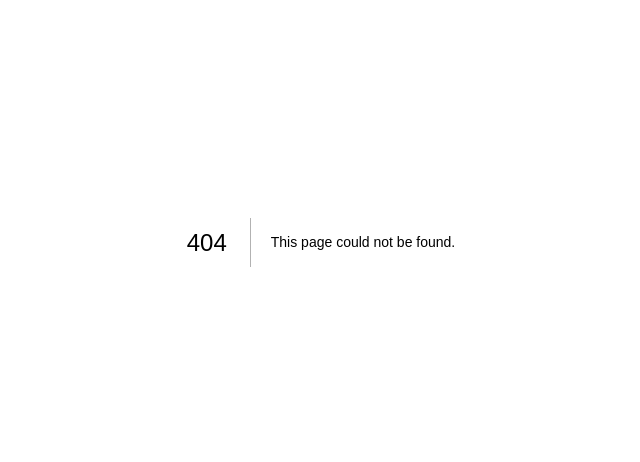
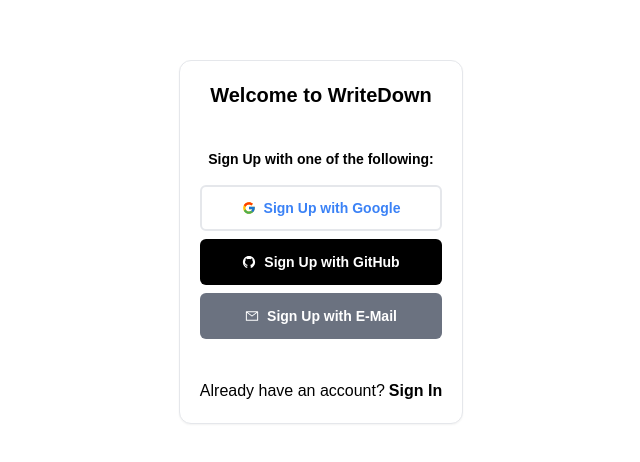
Before and after one commit to NayamAmarshe/writedown, a Next.js app: page /signup in a window 1280 px wide. Before the commit this address had no page. Shown: the part 158-620 px from the top of the page, without its empty margins (319-959 px from the left). Built offline with nearby package versions, Linux system fonts and the light colour scheme.

Commit message:
Added email signup and added a button to access it from the signup page

```diff
--- /dev/null
+++ b/pages/emailsignup.tsx
@@ -0,0 +1,48 @@
+import type { NextPage } from "next";
+import { useRouter } from "next/router";
+import Button from "../components/Button";
+import { AiOutlineArrowRight } from "react-icons/ai";
+import { Router } from "next/router";
+const Signup: NextPage = () => {
+    const router = useRouter()
+
+    return (
+
+        <div className="flex h-screen w-screen flex-col items-center justify-center">
+            {/*Main div*/}
+
+            <div className="flex flex-col gap-10 rounded-xl border bg-white p- shadow-sm dark:border-gray-700 dark:bg-gray-800 dark:text-gray-400 dark:shadow-slate-700/[.7] md:p-5">
+                {/*Border div*/}
+                <div>
+                    <h3 className="text-center text-xl font-semibold">
+                        Welcome to WriteDown
+                    </h3>
+                </div>
+                <div className="flex flex-col gap-2">
+                    {/*Buttons div*/}
+                    <p className="text-center text-sm font-semibold mb-2">
+                        Sign Up with E-Mail:
+                    </p>
+                    <input type="email" id="email" className="bg-gray-50 border border-gray-300 text-gray-900 text-sm rounded-lg focus:ring-blue-500 focus:border-blue-500 block w-full p-2.5 dark:bg-gray-700 dark:border-gray-600 dark:placeholder-gray-400 dark:text-white dark:focus:ring-blue-500 dark:focus:border-blue-500" placeholder="Enter e-mail" required />
+                    <input type="password" id="password" className="bg-gray-50 border border-gray-300 text-gray-900 text-sm rounded-lg focus:ring-blue-500 focus:border-blue-500 block w-full p-2.5 dark:bg-gray-700 dark:border-gray-600 dark:placeholder-gray-400 dark:text-white dark:focus:ring-blue-500 dark:focus:border-blue-500" placeholder="Enter a password" required />
+                    <div className="flex justify-center mt-2">
+                        <div className="flex flex-row gap-3">
+                            <Button variant="solid-black">Sign Up</Button>
+                            <Button variant="outline" onClick={() => router.push("signup")}>Other sign up options<AiOutlineArrowRight /></Button>
+                        </div>
+                    </div>
+
+                </div>
+
+                <span className="flex justify-center mx-5">
+                    <p className="">Already have an account?</p>
+                    <a href="login" className="font-bold hover:underline">
+                        Sign In
+                    </a>
+                </span>
+            </div>
+        </div>
+    );
+};
+
+export default Signup;
--- /dev/null
+++ b/pages/signup.tsx
@@ -0,0 +1,45 @@
+import type { NextPage } from "next";
+import Button from "../components/Button";
+import { AiFillGithub, AiOutlineMail } from "react-icons/ai";
+import { FcGoogle } from "react-icons/fc"
+import { useRouter } from "next/router";
+const Signup: NextPage = () => {
+    const router = useRouter();
+  return (
+    <div className="flex h-screen w-screen flex-col items-center justify-center">
+      {/*Main div*/}
+
+      <div className="flex flex-col gap-10 rounded-xl border bg-white p-4 shadow-sm dark:border-gray-700 dark:bg-gray-800 dark:text-gray-400 dark:shadow-slate-700/[.7] md:p-5">
+        {/*Border div*/}
+        <div>
+          <h3 className="text-center text-xl font-semibold">
+            Welcome to WriteDown
+          </h3>
+        </div>
+        <div className="flex flex-col gap-2">
+        {/*Buttons div*/}
+          <p className="text-center text-sm font-semibold mb-2">
+            Sign Up with one of the following:
+          </p>
+          <Button variant="outline" >
+            <FcGoogle /> Sign Up with Google
+          </Button>
+          <Button variant="solid-black" >
+            <AiFillGithub /> Sign Up with GitHub
+          </Button>
+          <Button variant="solid-gray" onClick={() => router.push("emailsignup")}>
+            <AiOutlineMail /> Sign Up with E-Mail
+          </Button>
+        </div>
+        <span className="flex justify-center gap-1">
+          <p className="">Already have an account?</p>
+          <a href="login" className="font-bold hover:underline">
+            Sign In
+          </a>
+        </span>
+      </div>
+    </div>
+  );
+};
+
+export default Signup;
```
